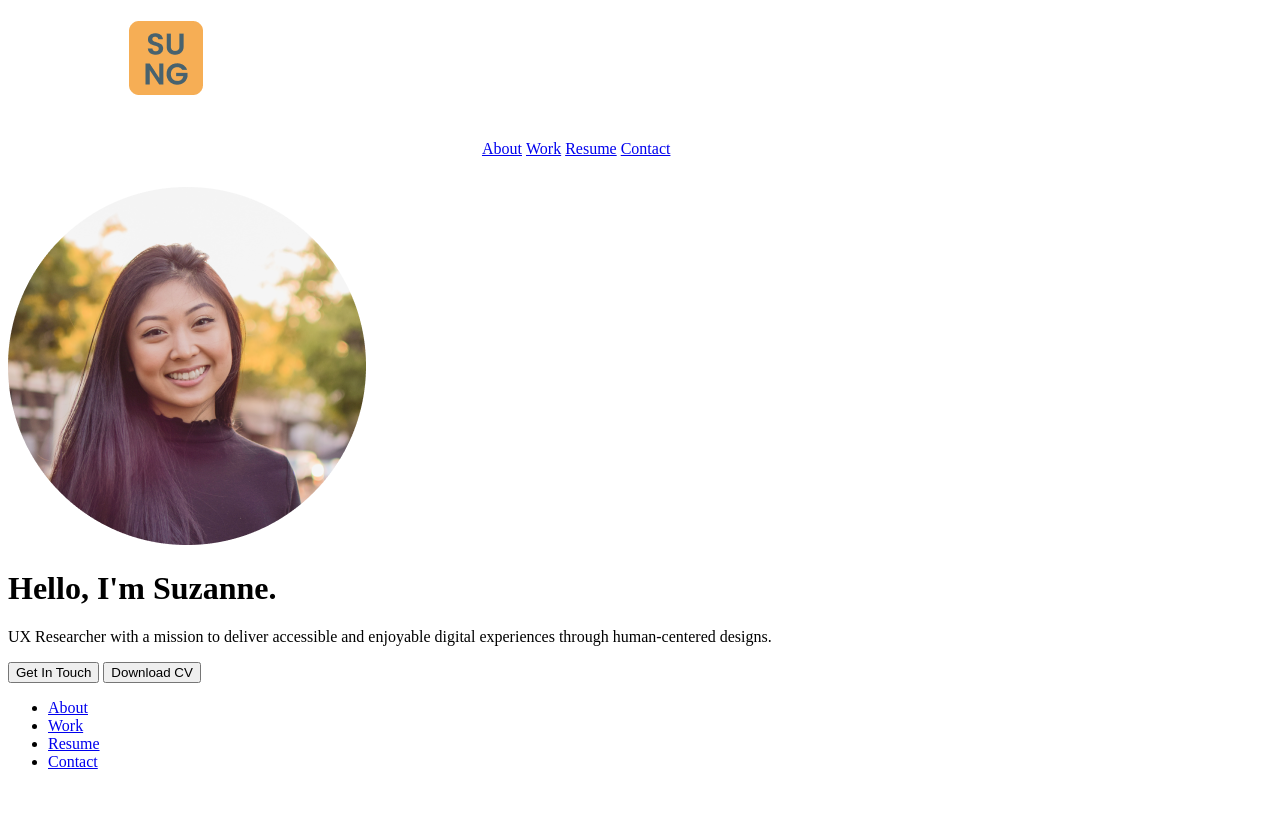
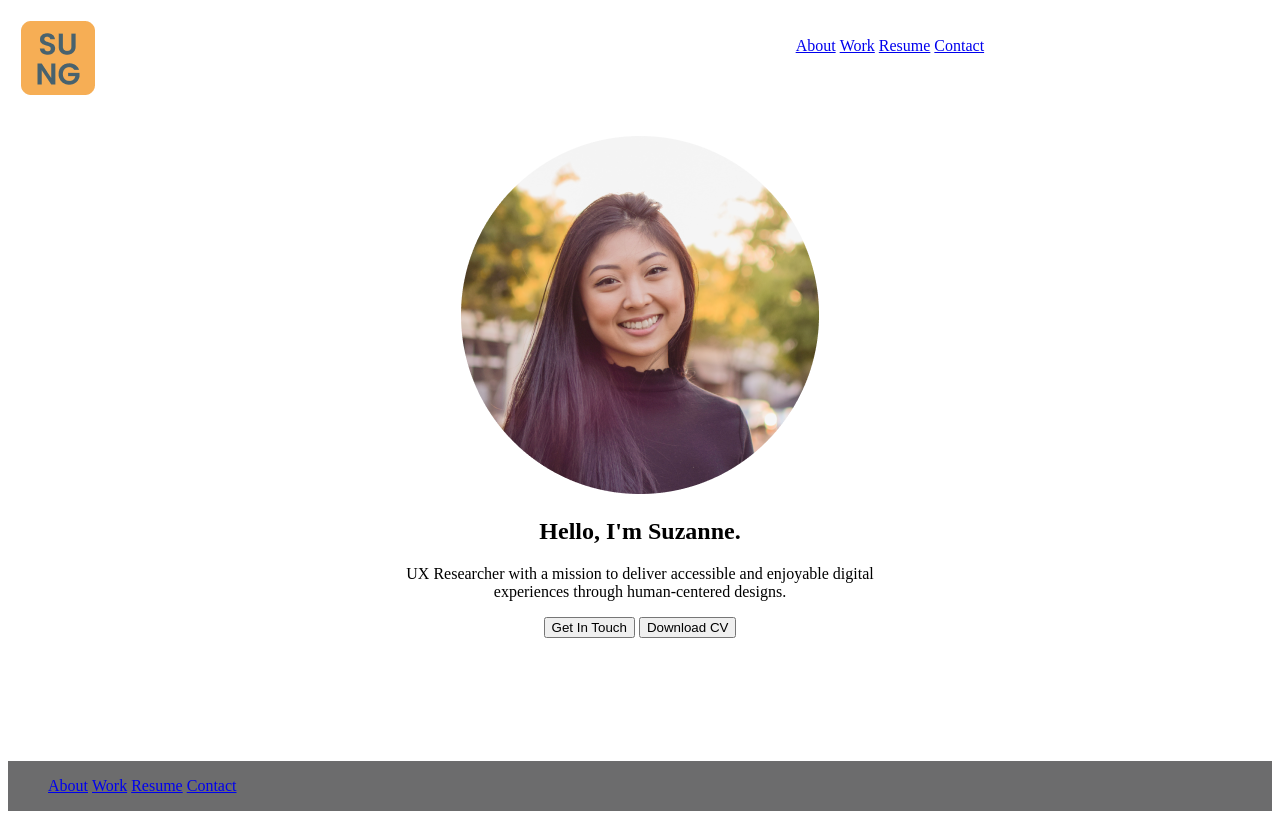
Before and after one commit to suz-ani/UX_UI_HW_17, a plain HTML site: page index.html in a window 1280 px wide. Drawn offline with Linux system fonts and the light colour scheme.

Commit message:
First Portfolio Iteration

```diff
--- a/css/index.css
+++ /dev/null
@@ -1 +0,0 @@
-  font-family: DidactGothic;
--- a/css/style.css
+++ b/css/style.css
@@ -20,7 +20,7 @@ div.logo {
 }
 
 nav {
-  width: 73%;
+  width: 72%;
   padding: 1%;
 }
 
@@ -30,14 +30,27 @@ ul.navigation-tabs {
 }
 
 .logo {
+  text-align: start;
+}
+
+/*hero section styling*/
+section.heroImg {
+  height: 600px;
+  padding: 25px;
+}
+
+div.content {
+  width: 500px;
+  margin: 0 auto;
   text-align: center;
 }
 
-/*hero section styling*/
-div.heroImg {
-  height: 600px;
-  padding: 250px;
+/*footer*/
+footer {
+  background-color: #6c6c6d;
 }
 
-div.content {
+ul.footer-tabs {
+  display: inline-block;
+  vertical-align: top;
 }
--- a/index.html
+++ b/index.html
@@ -14,7 +14,6 @@
           <img src="/css/images/Logo.png" style="width: 74px; height: 74px" />
         </a>
       </div>
-
       <nav class="inline-block">
         <ul class="navigation-tabs">
           <li class="inline-block">
@@ -31,9 +30,9 @@
           </li>
         </ul>
       </nav>
-    </header
+    </header>
 
-    <div class="heroImg">
+    <section class="heroImg">
       <div class="content">
         <img src="/css/images/Self.png" />
         <h1 id="Intro">Hello, I'm Suzanne.</h1>
@@ -44,20 +43,20 @@
         <button>Get In Touch</button>
         <button>Download CV</button>
       </div>
-    </div>
+    </section>
 
     <footer>
       <ul class="footer-tabs">
-        <li class="footer-tabs">
+        <li class="inline-block">
           <a href="#" id="About">About</a>
         </li>
-        <li class="footer-tabs">
+        <li class="inline-block">
           <a href="#" id="Work">Work</a>
         </li>
-        <li class="footer-tabs">
+        <li class="inline-block">
           <a href="#" id="Resume">Resume</a>
         </li>
-        <li class="footer-tabs">
+        <li class="inline-block">
           <a href="#" id="Contact">Contact</a>
         </li>
       </ul>
```
